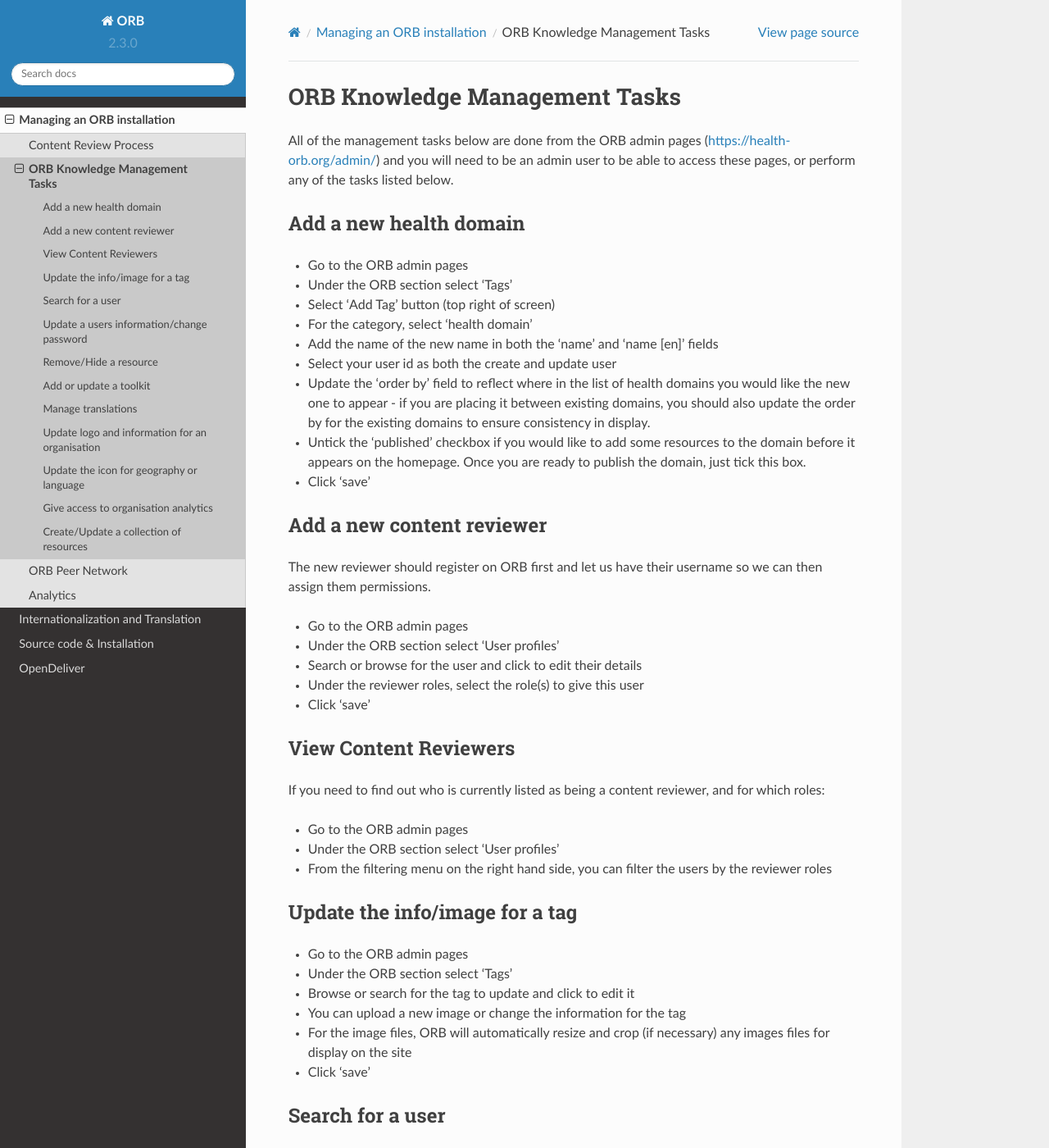
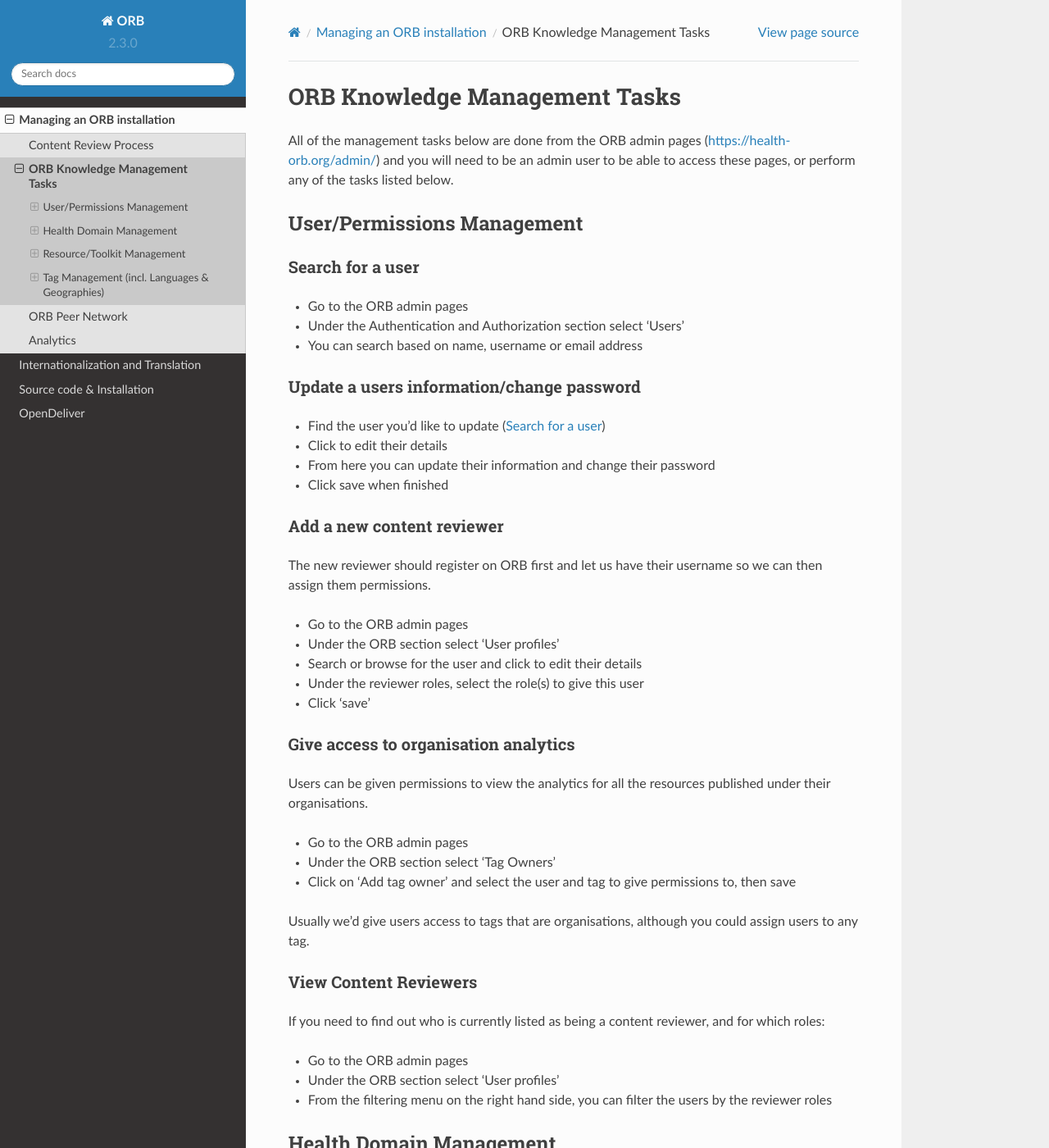
Before and after one commit to mPowering/django-orb, a Sphinx documentation site: the page built from docs/manage/kmtasks.rst, in a window 1280 px wide and 1400 px high. Shown: the whole window at 82% size. Built offline with Sphinx 7.4.7 and the Read the Docs theme 2.0.0, drawn with Linux system fonts in a browser that asks for light colours; some of the changed text lies outside the part shown.

Commit message:
update docs

```diff
--- a/docs/manage/kmtasks.rst
+++ b/docs/manage/kmtasks.rst
@@ -6,10 +6,79 @@
 listed below.
 
 
+
+User/Permissions Management
+----------------------------
+
+.. _faqSearchUser:
+
+Search for a user
+~~~~~~~~~~~~~~~~~~~
+
+* Go to the ORB admin pages
+* Under the Authentication and Authorization section select 'Users'
+* You can search based on name, username or email address
+
+.. _faqUpdateUser:
+
+Update a users information/change password
+~~~~~~~~~~~~~~~~~~~~~~~~~~~~~~~~~~~~~~~~~~~~
+
+* Find the user you'd like to update (:ref:`faqSearchUser`)
+* Click to edit their details
+* From here you can update their information and change their password
+* Click save when finished
+
+
+.. _faqContentReviewer:
+
+Add a new content reviewer
+~~~~~~~~~~~~~~~~~~~~~~~~~~~~
+
+The new reviewer should register on ORB first and let us have their username so we can then assign them permissions.
+
+* Go to the ORB admin pages
+* Under the ORB section select 'User profiles'
+* Search or browse for the user and click to edit their details
+* Under the reviewer roles, select the role(s) to give this user
+* Click 'save'
+
+.. _faqOrganisationAnalytics:
+
+Give access to organisation analytics
+~~~~~~~~~~~~~~~~~~~~~~~~~~~~~~~~~~~~~~~
+
+Users can be given permissions to view the analytics for all the resources published under their organisations.
+
+* Go to the ORB admin pages
+* Under the ORB section select 'Tag Owners'
+* Click on 'Add tag owner' and select the user and tag to give permissions to, then save
+
+Usually we'd give users access to tags that are organisations, although you could assign users to any tag.
+
+
+.. _faqContentReviewers:
+
+View Content Reviewers
+~~~~~~~~~~~~~~~~~~~~~~~~~~~~
+
+If you need to find out who is currently listed as being a content reviewer, and for which roles:
+
+* Go to the ORB admin pages
+* Under the ORB section select 'User profiles'
+* From the filtering menu on the right hand side, you can filter the users by the reviewer roles
+
+
+
+
+Health Domain Management
+-------------------------
+
+
 .. _faqNewDomain:
 
 Add a new health domain
---------------------------
+~~~~~~~~~~~~~~~~~~~~~~~~~~
 
 * Go to the ORB admin pages
 * Under the ORB section select 'Tags'
@@ -24,69 +93,14 @@
   appears on the homepage. Once you are ready to publish the domain, just tick this box.
 * Click 'save'
 
-.. _faqContentReviewer:
 
-Add a new content reviewer
------------------------------
+Resource/Toolkit Management
+----------------------------
 
-The new reviewer should register on ORB first and let us have their username so we can then assign them permissions.
-
-* Go to the ORB admin pages
-* Under the ORB section select 'User profiles'
-* Search or browse for the user and click to edit their details
-* Under the reviewer roles, select the role(s) to give this user
-* Click 'save'
-
-
-.. _faqContentReviewers:
-
-View Content Reviewers
------------------------------
-
-If you need to find out who is currently listed as being a content reviewer, and for which roles:
-
-* Go to the ORB admin pages
-* Under the ORB section select 'User profiles'
-* From the filtering menu on the right hand side, you can filter the users by the reviewer roles
-
-
-.. _faqUpdateTag:
-
-Update the info/image for a tag
------------------------------------
-
-* Go to the ORB admin pages
-* Under the ORB section select 'Tags'
-* Browse or search for the tag to update and click to edit it
-* You can upload a new image or change the information for the tag
-* For the image files, ORB will automatically resize and crop (if necessary) any images files for display on the site
-* Click 'save'
-
-
-.. _faqSearchUser:
-
-Search for a user
-------------------
-
-* Go to the ORB admin pages
-* Under the Authentication and Authorization section select 'Users'
-* You can search based on name, username or email address
-
-.. _faqUpdateUser:
-
-Update a users information/change password
--------------------------------------------
-
-* Find the user you'd like to update (:ref:`faqSearchUser`)
-* Click to edit their details
-* From here you can update their information and change their password
-* Click save when finished
-
-
-.. _faqRemoveUser:
+.. _faqRemoveResource:
 
 Remove/Hide a resource
-------------------------
+~~~~~~~~~~~~~~~~~~~~~~~~~
 
 Usually it will be best to just hide a resource, rather than delete it, since deleting it will remove all of the statistics and other information that is associated with a resource.
 
@@ -98,64 +112,10 @@
 
 To completely delete the resource, from the edit page, there is an option to delete the resource.
 
-
-.. _faqUpdateToolkit:
-
-Add or update a toolkit
-------------------------
-
-.. note::
-   Currently the toolkits are hard coded, but they will move to being stored in the database soon - these instructions
-   relate to how it will work when they are managed in the database.
-
-* Go to the ORB admin pages
-* Under the ORB section select 'Toolkits'
-* Search or browse for the toolkit and click to edit the details
-
-
-.. _faqManageTranslations:
-
-Manage translations
---------------------
-
-The documentation for managing the internationalisation and translations is described in the :ref:`translation-index` section.
-
-
-
-.. _faqUpdateOrganisation:
-
-Update logo and information for an organisation
-------------------------------------------------
-
-All organisations are stored as 'tags', see :ref:`faqUpdateTag`
-
-
-.. _faqUpdateGeoLangIcon:
-
-Update the icon for geography or language
--------------------------------------------
-
-All geographies and languages are stored as 'tags', see :ref:`faqUpdateTag`
-
-
-.. _faqOrganisationAnalytics:
-
-Give access to organisation analytics
-----------------------------------------
-
-Users can be given permissions to view the analytics for all the resources published under their organisations.
-
-* Go to the ORB admin pages
-* Under the ORB section select 'Tag Owners'
-* Click on 'Add tag owner' and select the user and tag to give permissions to, then save
-
-Usually we'd give users access to tags that are organisations, although you could assign users to any tag.
-
-
 .. _faqAddUpdateCollection:
 
 Create/Update a collection of resources
-----------------------------------------
+~~~~~~~~~~~~~~~~~~~~~~~~~~~~~~~~~~~~~~~~~~
 
 Collections may be resources that are part of a particular curriculum (eg OpenWASH).
 
@@ -171,3 +131,57 @@
 * Click on 'Add Collection resource'
 * Select the resource and the collection to add it to, optionally add an 'order by' number
 * Click save, repeat for each resource to add to the collection
+
+.. _faqUpdateToolkit:
+
+Add or update a toolkit
+~~~~~~~~~~~~~~~~~~~~~~~
+
+.. note::
+   Currently the toolkits are hard coded, but they will move to being stored in the database soon - these instructions
+   relate to how it will work when they are managed in the database.
+
+* Go to the ORB admin pages
+* Under the ORB section select 'Toolkits'
+* Search or browse for the toolkit and click to edit the details
+
+
+.. _faqManageTranslations:
+
+Manage translations
+~~~~~~~~~~~~~~~~~~~~
+
+The documentation for managing the internationalisation and translations is described in the :ref:`translation-index` section.
+
+
+
+Tag Management (incl. Languages & Geographies)
+-----------------------------------------------
+
+.. _faqUpdateTag:
+
+Update the info/image for a tag
+~~~~~~~~~~~~~~~~~~~~~~~~~~~~~~~~
+
+* Go to the ORB admin pages
+* Under the ORB section select 'Tags'
+* Browse or search for the tag to update and click to edit it
+* You can upload a new image or change the information for the tag
+* For the image files, ORB will automatically resize and crop (if necessary) any images files for display on the site
+* Click 'save'
+
+
+.. _faqUpdateOrganisation:
+
+Update logo and information for an organisation
+~~~~~~~~~~~~~~~~~~~~~~~~~~~~~~~~~~~~~~~~~~~~~~~~~~
+
+All organisations are stored as 'tags', see :ref:`faqUpdateTag`
+
+
+.. _faqUpdateGeoLangIcon:
+
+Update the icon for geography or language
+~~~~~~~~~~~~~~~~~~~~~~~~~~~~~~~~~~~~~~~~~~
+
+All geographies and languages are stored as 'tags', see :ref:`faqUpdateTag`
--- a/docs/technical/changelog.rst
+++ b/docs/technical/changelog.rst
@@ -28,6 +28,7 @@
 * 432: Ability to preserve ordering of the tags - https://github.com/mPowering/django-orb/issues/issues/432
 * 431: Comma separator when multiple organisations listed - https://github.com/mPowering/django-orb/issues/issues/431
 * 459: ugettext and ugettext_lazy for crispy forms - https://github.com/mPowering/django-orb/issues/issues/459
+* 458: Integrity error when adding a new resource in Spanish - https://github.com/mPowering/django-orb/issues/issues/458
 
 v2.2.2 - released 5 Dec 2016
 ---------------------------------
```
